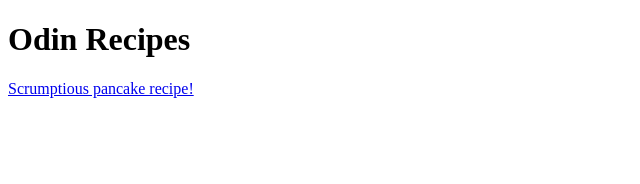
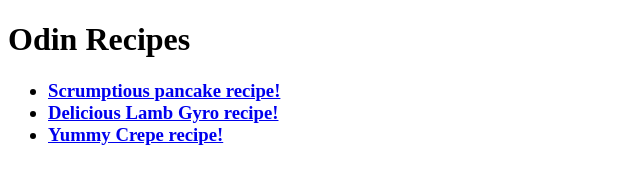
Before and after one commit to jelliebyte/odin-recipes, a plain HTML site: page index.html in a window 1280 px wide. Shown: the whole page, without its empty margins (0-640 px from the left). Drawn offline with Linux system fonts and the light colour scheme.

Commit message:
All pages updated with needed information.

```diff
--- a/index.html
+++ b/index.html
@@ -8,7 +8,19 @@
 
 <body>
     <h1>Odin Recipes</h1>
+    <h3>
+        <ul>
+        <li>
+            <a href="recipes/pancakes.html" target="_blank" rel="noreferrer noopener">Scrumptious pancake recipe!</a>
+        </li>
+        <li>
+            <a href="recipes/lamb-gyro.html" target="_blank" rel="noreferrer noopener">Delicious Lamb Gyro recipe!</a>
+        </li>
+        <li>
+            <a href="recipes/crepes.html" target="_blank" rel="noopener noreferrer">Yummy Crepe recipe!</a>
+        </li>
+        </ul>
+    </h3>
 </body>
-<a href="recipes/pancakes.html" target="_blank" rel="noreferrer noopener">Scrumptious pancake recipe!</a>
 
 </html>
```
